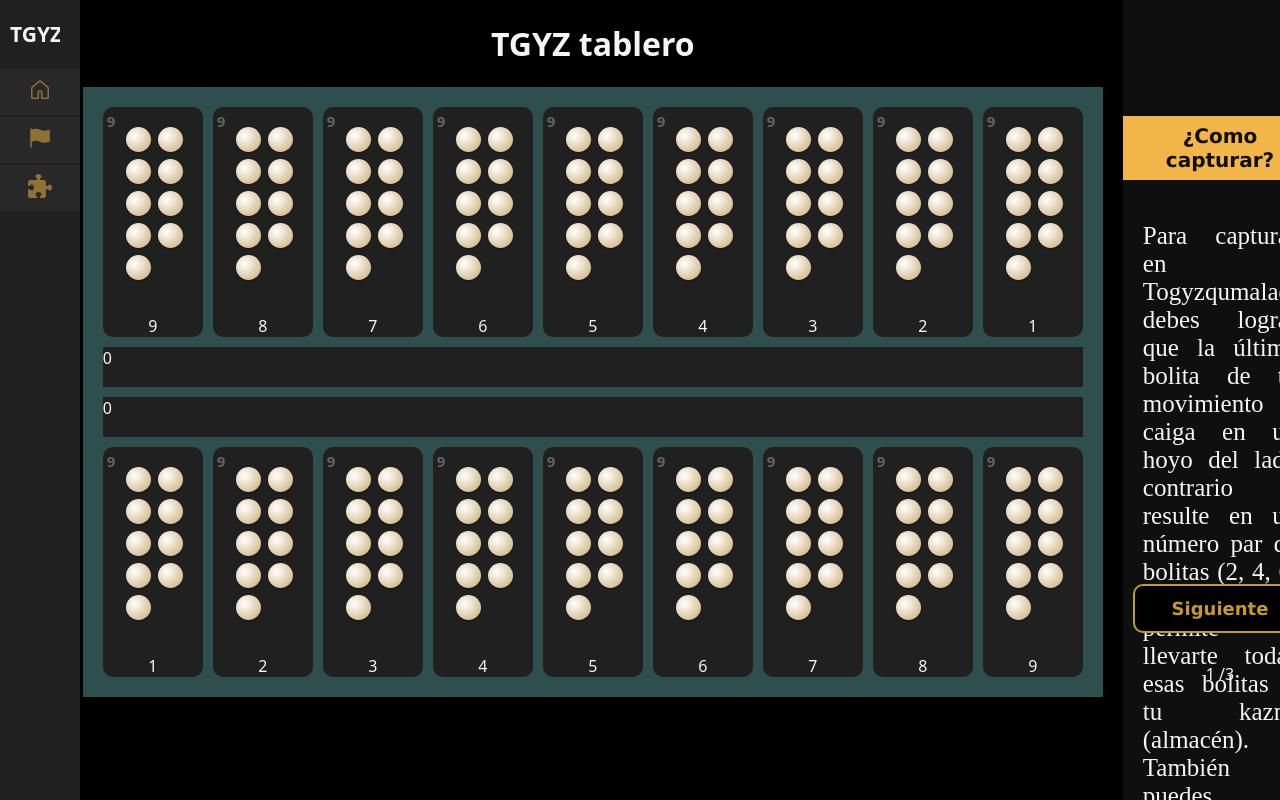
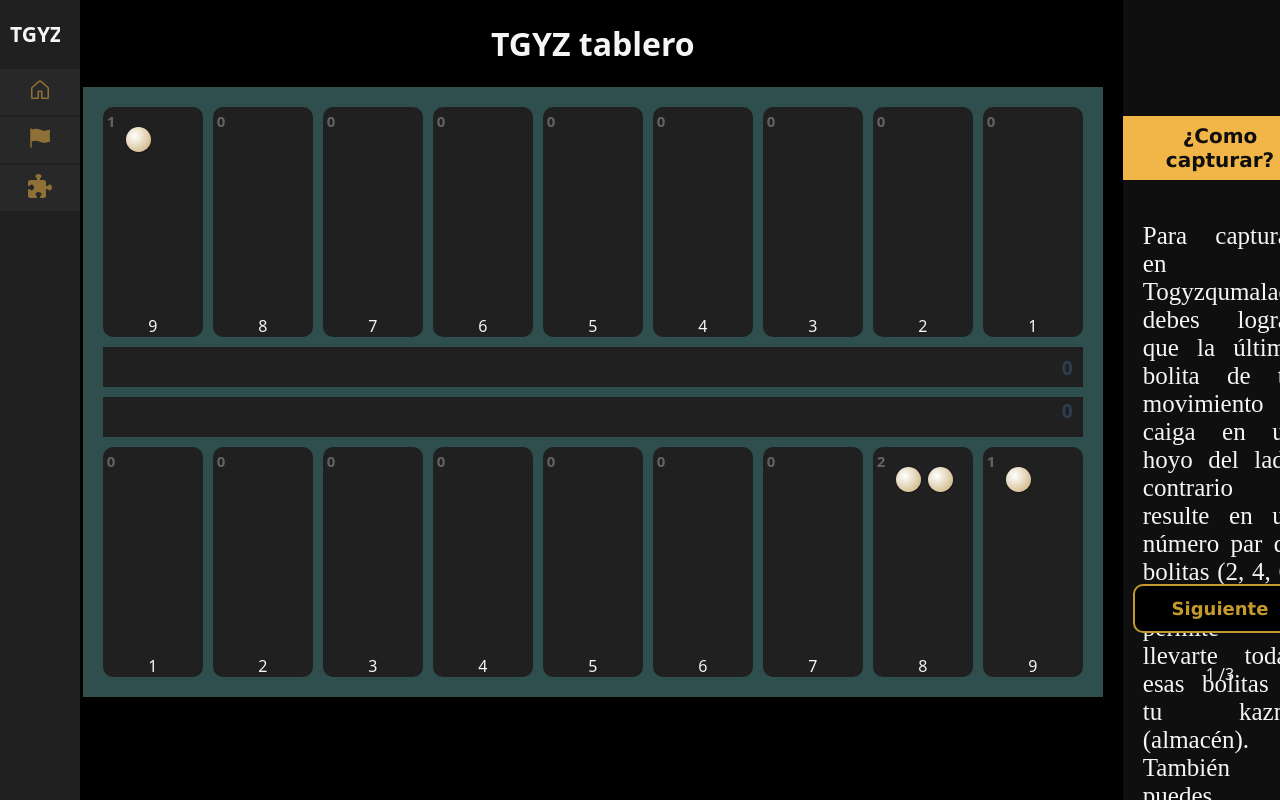
Before and after one commit to ELDani45/TGYZ, a React app in the folder frontend/: page /beginner in a window 1280 px wide. Built offline with nearby package versions, Linux system fonts and the light colour scheme; the HTML template or start-up script is replaced by a standard one.

Commit message:
Signed-off-by: Daniel Alejandro Chilito Giron <chilito45giron@gmail.com>

```diff
--- a/frontend/src/components/BoardTgyz/BoardTGYZ.css
+++ b/frontend/src/components/BoardTgyz/BoardTGYZ.css
@@ -26,9 +26,37 @@
   background: radial-gradient(circle at 35% 35%, #fff, #c8a96e);
   box-shadow: 0 1px 2px rgba(0, 0, 0, 0.4);
 }
+.seed-in-kazan {
+    width: 13px;
+    height: 13px;
+    border-radius: 50%;
+    background: radial-gradient(circle at 35% 35%, #685d3d, #322815);
+    box-shadow: 0 1px 2px rgba(0, 0, 0, 0.4);
+    margin-bottom: 10px;
+}
 
 .seed > * {
     visibility: hidden;
+}
+
+.kazan-container{
+    display: grid;
+    grid-template-rows: repeat(2, 12px);
+    grid-auto-flow: column;
+    grid-auto-columns: 12px;
+    gap: 4px;
+    align-items: center;
+    margin-top: 10px;
+    width: auto;
+    padding-left: 10px;
+}
+.kazan-total-number {
+  margin-left: auto;
+  font-weight: bold;
+  font-size: 1.2rem;
+  padding-left: 20px;
+  color: #2c3e50;
+  margin-right: 10px;
 }
 
 /* Estilos del tablero de Togyzqumalaq */
@@ -89,12 +117,15 @@
     cursor: pointer;
 }
 .kazan-player1{
+    display: flex;
+    align-items: center;
     margin-top: 10px;
     width: 980px;
     height: 40px;
     background-color: #202020;
 }
 .kazan-player2{
+    display: flex;
     margin-top: 10px;
     width: 980px;
     height: 40px;
--- a/frontend/src/components/BoardTgyz/BoardTGYZ.jsx
+++ b/frontend/src/components/BoardTgyz/BoardTGYZ.jsx
@@ -118,11 +118,11 @@ export function BoardTGYZ({winner, setWinner}) {
                   }
               }
             }
-            // definicion del ganador por tiempos
+            // definicion del ganador
 
            if(newBoard['player1'].kazan > 81) { setWinner('player1'); return newBoard }
            if(newBoard['player2'].kazan > 81) { setWinner('player2'); return newBoard }
-
+          // variables con el numero de semillas de los jugadores en sus hoyos
           const rivalSeeds = newBoard[rival].pits.reduce((a, b) => a + b, 0)
           const playerSeeds = newBoard[player].pits.reduce((a, b) => a + b, 0)
 
@@ -147,6 +147,7 @@ export function BoardTGYZ({winner, setWinner}) {
             if(waitingSeeds === 0){
               const ganador = waitingCheckRef.current === 'player1' ? 'player2' : 'player1'
               setWinner(ganador)
+              newBoard[player].kazan += playerSeeds
               waitingCheckRef.current = null
             } else {
               waitingCheckRef.current = null
@@ -165,7 +166,7 @@ export function BoardTGYZ({winner, setWinner}) {
 
   }
   return (
-
+  // inicio de tablero
     <div className="board-game">
       {/* fila de hoyos del jugador 2 */}
       <div className='row-pits-player2'>
@@ -199,11 +200,29 @@ export function BoardTGYZ({winner, setWinner}) {
       </div>
       {/* kazan1 */}
       <div className="kazan-player1">
-        {initialBoard['player1'].kazan}
+        <div className="kazan-container" >
+          {Array.from({length:initialBoard['player1'].kazan}, (_, i) => (
+            <div className="seed-in-kazan" key={i}>
+
+            </div>
+          ))}
+        </div>
+          <div className="kazan-total-number">
+            {initialBoard['player1'].kazan}
+          </div>
       </div>
       {/* kazan2 */}
       <div className="kazan-player2">
-        {initialBoard['player2'].kazan}
+        <div className="kazan-container" >
+          {Array.from({length:initialBoard['player2'].kazan}, (_, i) => (
+            <div className="seed-in-kazan" key={i}>
+
+            </div>
+          ))}
+        </div>
+          <div className="kazan-total-number">
+            {initialBoard['player2'].kazan}
+          </div>
       </div>
       {/* fila de hoyos del jugador 1 */}
       <div className="row-pits-player1">
--- a/frontend/src/components/BoardTgyz/board.js
+++ b/frontend/src/components/BoardTgyz/board.js
@@ -1,11 +1,11 @@
 export const board = {
     player1:{
-        pits:[9,9,9,9,9,9,9,9,9],
+        pits:[0,0,0,0,0,0,0,2,1],
         kazan:0,
         tuzdik:null
     },
     player2:{
-        pits:[9,9,9,9,9,9,9,9,9],
+        pits:[0,0,0,0,0,0,0,0,1],
         kazan:0,
         tuzdik:null
     }
```
